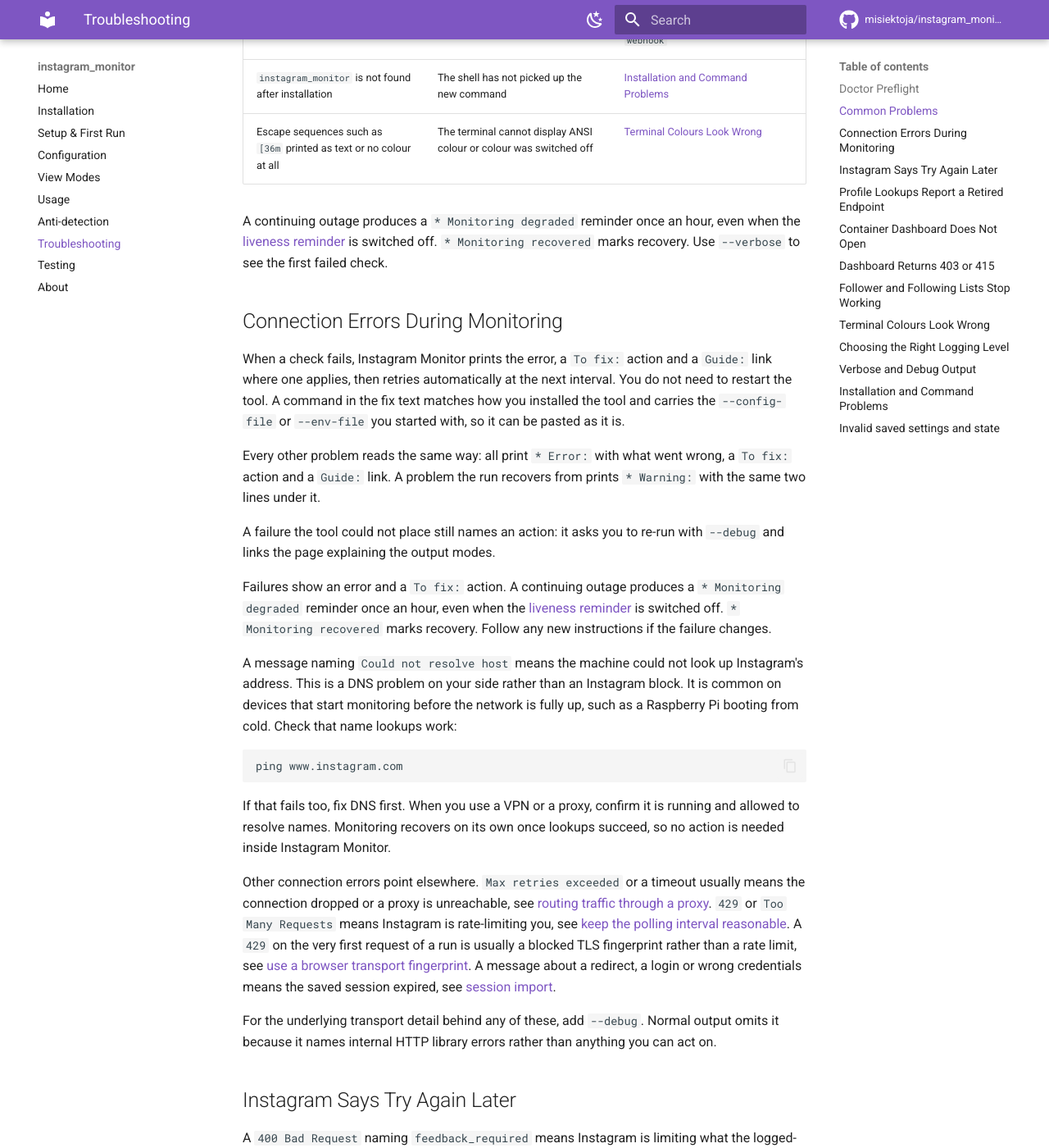
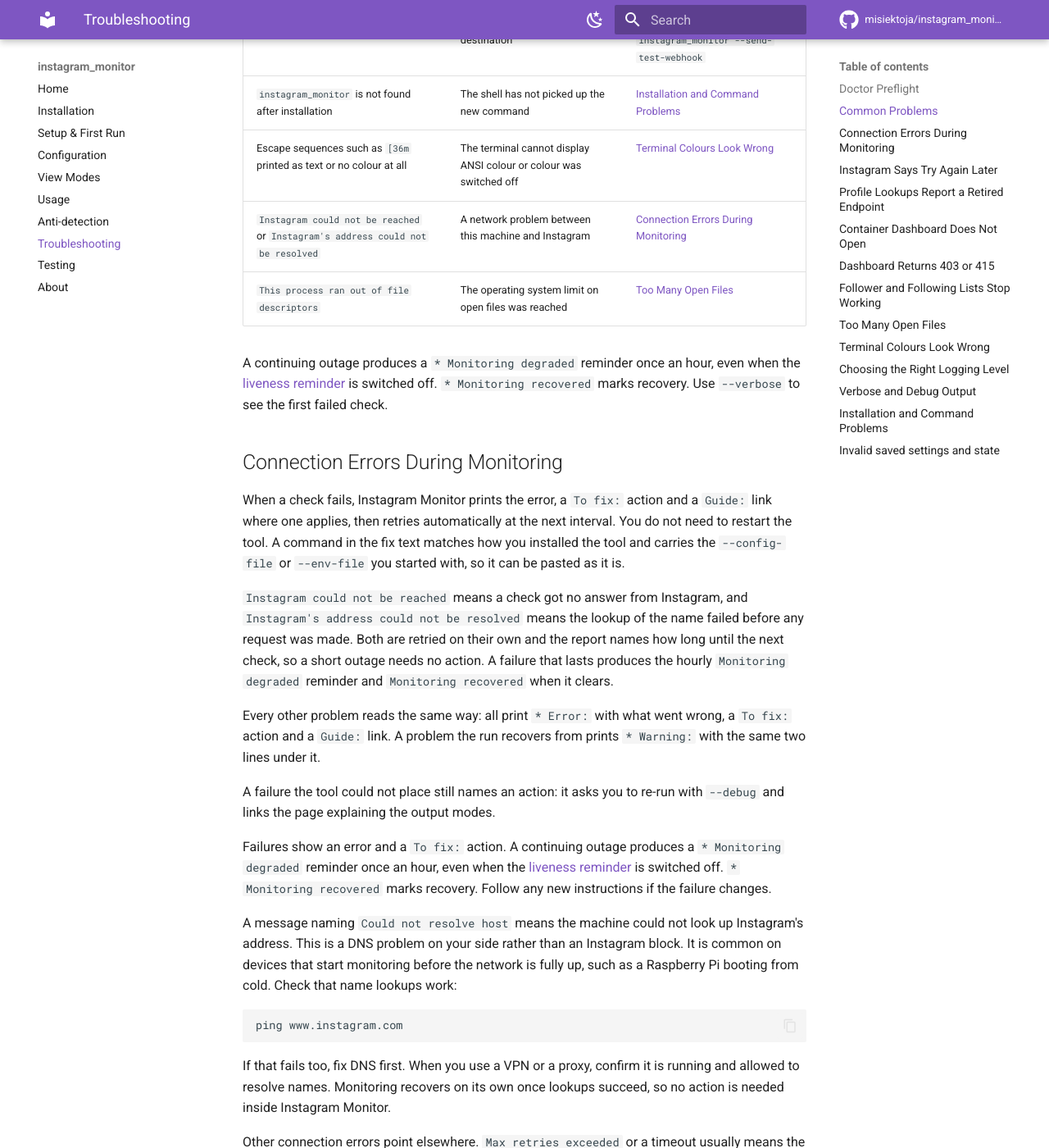
Before and after one commit to misiektoja/instagram_monitor, an MkDocs documentation site: the page built from docs/troubleshooting.md, in a window 1280 px wide and 1400 px high, scrolled down 2023 px. Shown: the whole window at 82% size. Built offline with MkDocs 1.6.1 and Material for MkDocs 9.7.7, drawn with Linux system fonts in a browser that asks for light colours; comment, search, counter and statistics services are not loaded; some of the changed text lies outside the part shown.

Commit message:
docs(usage): describe the shared failure alert and the recovery alert that follows

```diff
--- a/docs/troubleshooting.md
+++ b/docs/troubleshooting.md
@@ -50,13 +50,18 @@
 | Webhook alerts never arrive | Provider mismatch or a stale destination | [Webhook Settings](configuration.md#webhook-settings) then run `instagram_monitor --send-test-webhook` |
 | `instagram_monitor` is not found after installation | The shell has not picked up the new command | [Installation and Command Problems](#installation-and-command-problems) |
 | Escape sequences such as `[36m` printed as text or no colour at all | The terminal cannot display ANSI colour or colour was switched off | [Terminal Colours Look Wrong](#terminal-colours-look-wrong) |
+| `Instagram could not be reached` or `Instagram's address could not be resolved` | A network problem between this machine and Instagram | [Connection Errors During Monitoring](#connection-problems) |
+| `This process ran out of file descriptors` | The operating system limit on open files was reached | [Too Many Open Files](#too-many-open-files) |
 
 A continuing outage produces a `* Monitoring degraded` reminder once an hour, even when the [liveness reminder](usage.md#liveness-reminder) is switched off. `* Monitoring recovered` marks recovery. Use `--verbose` to see the first failed check.
 
+<a id="connection-problems"></a>
 <a id="connection-errors-during-monitoring"></a>
 ## Connection Errors During Monitoring
 
 When a check fails, Instagram Monitor prints the error, a `To fix:` action and a `Guide:` link where one applies, then retries automatically at the next interval. You do not need to restart the tool. A command in the fix text matches how you installed the tool and carries the `--config-file` or `--env-file` you started with, so it can be pasted as it is.
+
+`Instagram could not be reached` means a check got no answer from Instagram, and `Instagram's address could not be resolved` means the lookup of the name failed before any request was made. Both are retried on their own and the report names how long until the next check, so a short outage needs no action. A failure that lasts produces the hourly `Monitoring degraded` reminder and `Monitoring recovered` when it clears.
 
 Every other problem reads the same way: all print `* Error:` with what went wrong, a `To fix:` action and a `Guide:` link. A problem the run recovers from prints `* Warning:` with the same two lines under it.
 
@@ -165,6 +170,11 @@
 
 Run `instagram_monitor --doctor` to confirm Playwright and the browser are installed before a real run.
 
+<a id="too-many-open-files"></a>
+## Too Many Open Files
+
+`This process ran out of file descriptors` means the operating system limit on open files was reached. It is a local limit and not an Instagram problem. Raise it with `ulimit -n 4096` in the shell that starts the tool or set `LimitNOFILE=` in the systemd unit, then restart the tool.
+
 <a id="terminal-colours-look-wrong"></a>
 ## Terminal Colours Look Wrong
 
```
Also changed, not shown: README.md (+1 -1 lines), docs/usage.md (+4 -2 lines).
